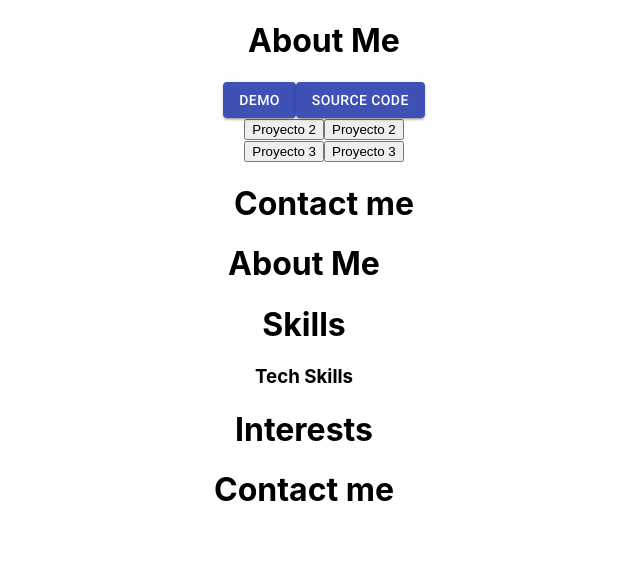
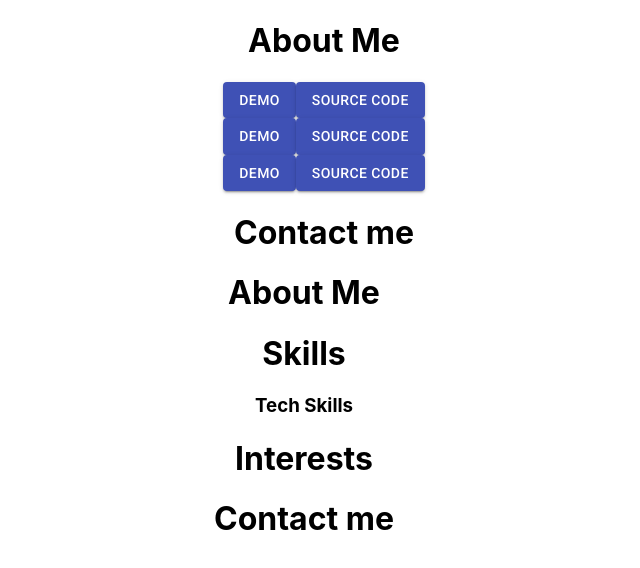
Before and after one commit to Christian-Ares/portfolio, a React (Create React App) app: page / in a window 1280 px wide. Shown: the top 568 px of the page, without its empty margins (336-976 px from the left). Built offline with nearby package versions, Linux system fonts and the light colour scheme.

Commit message:
Buttons on projects partially working

```diff
--- a/src/components/Projects/proyecto2/Proyecto2.js
+++ b/src/components/Projects/proyecto2/Proyecto2.js
@@ -1,10 +1,22 @@
+import { Button } from '@material-ui/core'
 import React from 'react'
 
 export const Proyecto2 = () => {
+
+    function ProjectDemo() {
+        // <Redirect to="https://mascotapp-v1.herokuapp.com/" />
+        console.log('Boton Clicado')
+        }
+
+    function ProjectCode() {
+        // <Redirect to="https://github.com/Christian-Ares/MascotApp" />
+        console.log('Boton Clicado')
+        }
+
     return (
         <div>
-            <button>Proyecto 2</button>
-            <button>Proyecto 2</button>
+            <Button onClick={ProjectDemo} variant="contained" color="primary">Demo</Button>
+            <Button onClick={ProjectCode} variant="contained" color="primary">Source Code</Button>
         </div>
     )
 }
--- a/src/components/Projects/proyecto3/Proyecto3.js
+++ b/src/components/Projects/proyecto3/Proyecto3.js
@@ -2,10 +2,22 @@ import { Button } from '@material-ui/core'
 import React from 'react'
 
 export const Proyecto3 = () => {
+
+    function ProjectDemo() {
+        // <Redirect to="https://escuela-infantil.netlify.app/" />
+        console.log('Boton Clicado')
+        }
+
+    function ProjectCode() {
+        // <Redirect to="https://github.com/Christian-Ares/final_react" />
+        console.log('Boton Clicado')
+        }
+
     return (
         <div>
-            <button>Proyecto 3</button>
-            <button>Proyecto 3</button>
+            <Button onClick={ProjectDemo} variant="contained" color="primary">Demo</Button>
+            <Button onClick={ProjectCode} variant="contained" color="primary">Source Code</Button>
+
         </div>
     )
 }
```
Also changed, not shown: 1 other file (tests, documents, lock files or other folders).
